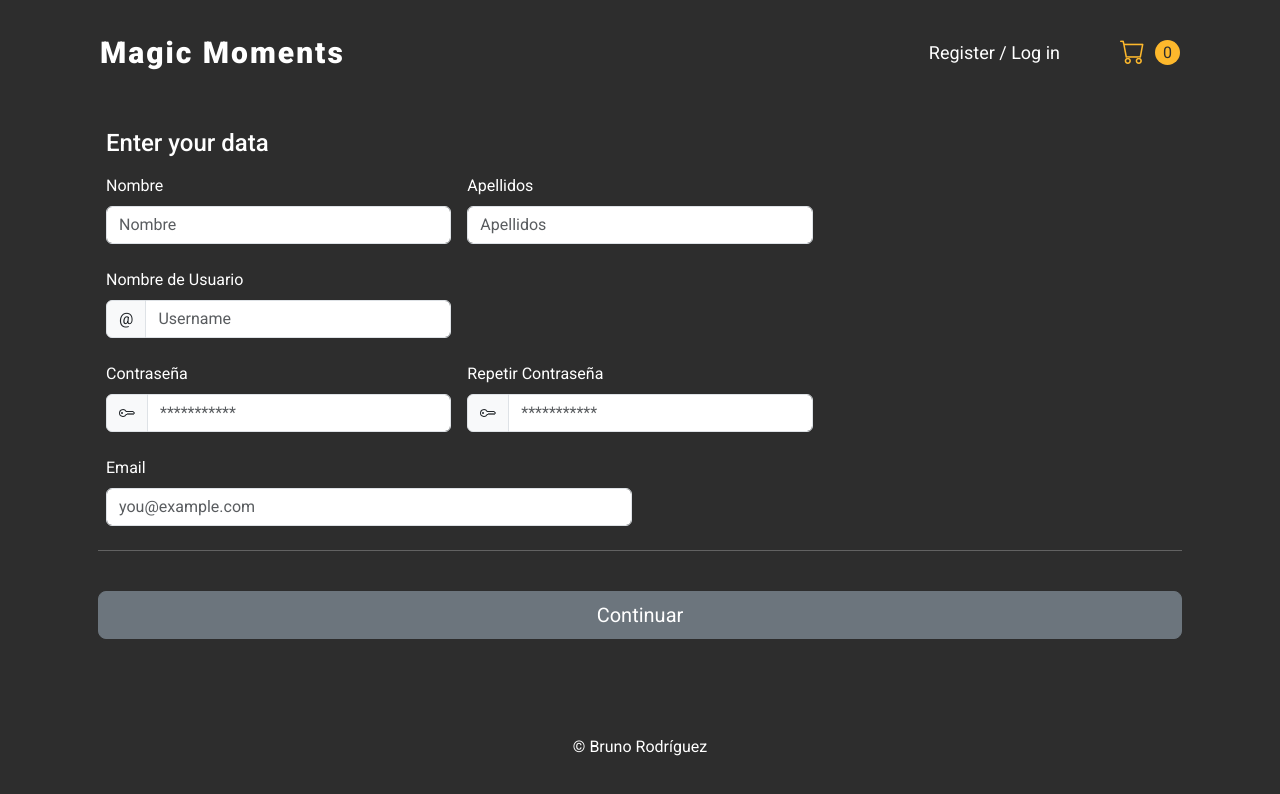
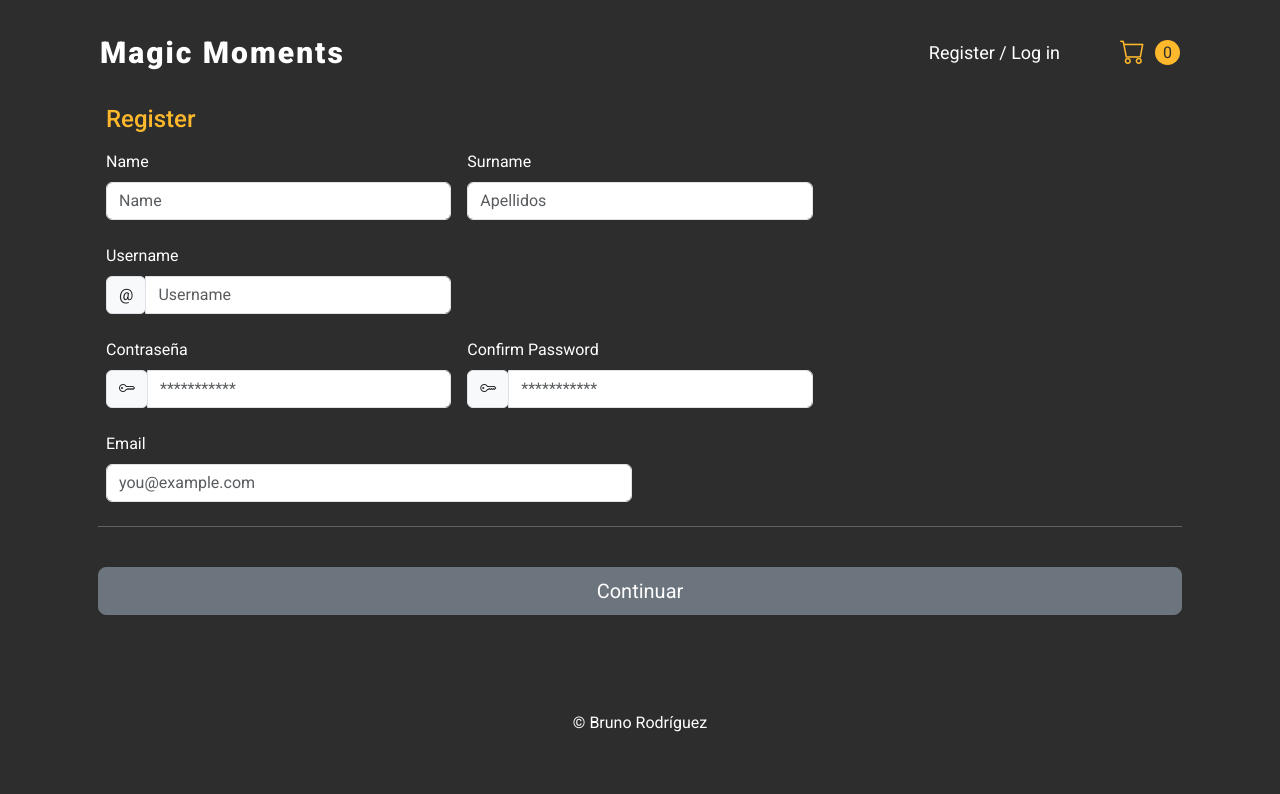
Before and after one commit to Ghostproduccer/magic-moments, a Vue app in the folder frontend/: page /register in a window 1280 px wide. Shown: the top 794 px of the page. Built offline with nearby package versions, Linux system fonts and the light colour scheme; no server answers.

Commit message:
separados repos

```diff
--- a/frontend/src/views/RegisterView.vue
+++ b/frontend/src/views/RegisterView.vue
@@ -1,114 +1,127 @@
 <script setup>
+const handleSubmit = () => {}
 
+const checkPassword = () => {}
 </script>
 <template>
   <div class="container">
     <main>
-            <br>
       <div class="container">
-
         <div class="container-fluid">
-                    <h4 class="mb-3">Enter your data</h4>
-                    <form>
+          <h4 class="mb-3">Register</h4>
+          <form method="post">
             <div class="row g-3">
               <div class="col-sm-4">
-                                <label for="firstName" class="form-label">Nombre</label>
-                                <input type="text" class="form-control" id="firstName" placeholder="Nombre" name="name"
-                                    required>
-                                <div class="invalid-feedback">
-                                    Por favor introduzca su nombre.
-                                </div>
+                <label for="firstName" class="form-label">Name</label>
+                <input
+                  type="text"
+                  class="form-control"
+                  id="firstName"
+                  placeholder="Name"
+                  name="name"
+                  required
+                />
               </div>
 
               <div class="col-sm-4">
-                                <label for="lastName" class="form-label">Apellidos</label>
-                                <input type="text" class="form-control" id="lastName" placeholder="Apellidos" name="surname"
-                                    required>
-                                <div class="invalid-feedback">
-                                    Por favor, introduzca sus apellidos.
+                <label for="surname" class="form-label">Surname</label>
+                <input
+                  type="text"
+                  class="form-control"
+                  id="surname"
+                  placeholder="Apellidos"
+                  name="surname"
+                  required
+                />
+              </div>
+            </div>
+            <br />
+            <div class="row g-3">
+              <div class="col-4">
+                <label for="username" class="form-label">Username</label>
+                <div class="input-group has-validation">
+                  <span class="input-group-text">@</span>
+                  <input
+                    type="text"
+                    class="form-control"
+                    id="username"
+                    placeholder="Username"
+                    name="username"
+                    required
+                  />
                 </div>
               </div>
             </div>
-                        <br>
-                        <div class="row g-3">
-                            <div class="col-4">
-                                <label for="username" class="form-label">Nombre de Usuario</label>
-                                <div class="input-group has-validation">
-                                    <span class="input-group-text">@</span>
-                                    <input type="text" class="form-control" id="username" placeholder="Username"
-                                        name="username" required>
-                                    <div class="invalid-feedback">
-                                        El nombre de usuario es obligatorio.
-                                    </div>
-                                </div>
-                            </div>
-                        </div>
-                        <br>
+            <br />
             <div class="row g-3">
               <div class="col-4">
                 <label for="password" class="form-label">Contraseña</label>
                 <div class="input-group has-validation">
-                                    <span class="input-group-text"><svg xmlns="http://www.w3.org/2000/svg" width="16"
-                                            height="16" fill="currentColor" class="bi bi-key" viewBox="0 0 16 16">
-                                            <path
-                                                d="M0 8a4 4 0 0 1 7.465-2H14a.5.5 0 0 1 .354.146l1.5 1.5a.5.5 0 0 1 0 .708l-1.5 1.5a.5.5 0 0 1-.708 0L13 9.207l-.646.647a.5.5 0 0 1-.708 0L11 9.207l-.646.647a.5.5 0 0 1-.708 0L9 9.207l-.646.647A.5.5 0 0 1 8 10h-.535A4 4 0 0 1 0 8zm4-3a3 3 0 1 0 2.712 4.285A.5.5 0 0 1 7.163 9h.63l.853-.854a.5.5 0 0 1 .708 0l.646.647.646-.647a.5.5 0 0 1 .708 0l.646.647.646-.647a.5.5 0 0 1 .708 0l.646.647.793-.793-1-1h-6.63a.5.5 0 0 1-.451-.285A3 3 0 0 0 4 5z" />
-                                            <path d="M4 8a1 1 0 1 1-2 0 1 1 0 0 1 2 0z" />
-                                        </svg></span>
-                                    <input type="password" class="form-control" id="password" placeholder="***********"
-                                        name="password" required>
-                                    <div class="invalid-feedback">
-                                        la contraseña ees obligatoria
+                  <span class="input-group-text"><i class="bi bi-key"></i></span>
+                  <input
+                    type="password"
+                    class="form-control"
+                    id="password"
+                    placeholder="***********"
+                    name="password"
+                    required
+                  />
+                </div>
+              </div>
+              <div class="col-4">
+                <label for="confirmPassword" class="form-label">Confirm Password</label>
+                <div class="input-group has-validation">
+                  <span class="input-group-text">
+                    <i class="bi bi-key"></i>
+                  </span>
+                  <input
+                    type="password"
+                    class="form-control"
+                    id="confirmPassword"
+                    placeholder="***********"
+                    name="confirmPassword"
+                    required
+                  />
                 </div>
               </div>
             </div>
-                            <div class="col-4">
-                                <label for="password" class="form-label">Repetir Contraseña</label>
-                                <div class="input-group has-validation">
-                                    <span class="input-group-text"><svg xmlns="http://www.w3.org/2000/svg" width="16"
-                                            height="16" fill="currentColor" class="bi bi-key" viewBox="0 0 16 16">
-                                            <path
-                                                d="M0 8a4 4 0 0 1 7.465-2H14a.5.5 0 0 1 .354.146l1.5 1.5a.5.5 0 0 1 0 .708l-1.5 1.5a.5.5 0 0 1-.708 0L13 9.207l-.646.647a.5.5 0 0 1-.708 0L11 9.207l-.646.647a.5.5 0 0 1-.708 0L9 9.207l-.646.647A.5.5 0 0 1 8 10h-.535A4 4 0 0 1 0 8zm4-3a3 3 0 1 0 2.712 4.285A.5.5 0 0 1 7.163 9h.63l.853-.854a.5.5 0 0 1 .708 0l.646.647.646-.647a.5.5 0 0 1 .708 0l.646.647.646-.647a.5.5 0 0 1 .708 0l.646.647.793-.793-1-1h-6.63a.5.5 0 0 1-.451-.285A3 3 0 0 0 4 5z" />
-                                            <path d="M4 8a1 1 0 1 1-2 0 1 1 0 0 1 2 0z" />
-                                        </svg></span>
-                                    <input type="password" class="form-control" id="password" placeholder="***********"
-                                        name="password" required>
-                                    <div class="invalid-feedback">
-                                        la contraseña ees obligatoria
-                                    </div>
-                                </div>
-                            </div>
-                        </div>
-                        <br>
+            <br />
             <div class="row g-3">
               <div class="col-6">
                 <label for="email" class="form-label">Email</label>
-                                <input type="email" class="form-control" id="email" placeholder="you@example.com"
-                                    name="email">
-                                <div class="invalid-feedback">
-                                    Por favor Introduzca una cuenta de correo válida.
-                                </div>
+                <input
+                  type="email"
+                  class="form-control"
+                  id="email"
+                  placeholder="you@example.com"
+                  name="email"
+                  required
+                />
               </div>
 
-                            <hr class="my-4">
-                            <br>
-                            <button class="w-100 btn btn-secondary btn-lg" type="submit">Continuar</button>
+              <hr class="my-4" />
+              <br />
+              <button class="w-100 btn btn-secondary btn-lg" @click="handleSubmit">
+                Continuar
+              </button>
             </div>
           </form>
         </div>
       </div>
-
     </main>
     <footer class="my-5 pt-5 text-muted text-center text-small">
       <p class="mb-1">&copy; Bruno Rodríguez</p>
-
     </footer>
   </div>
 </template>
 <style scoped>
 .container {
-        color: var(--textColor)
+  color: var(--textColor);
 }
 .btn:hover {
   background-color: var(--primary);
 }
+h4 {
+    color: var(--primary);
+}
 </style>
```
Lines whose indentation alone changed are shown as unchanged.
